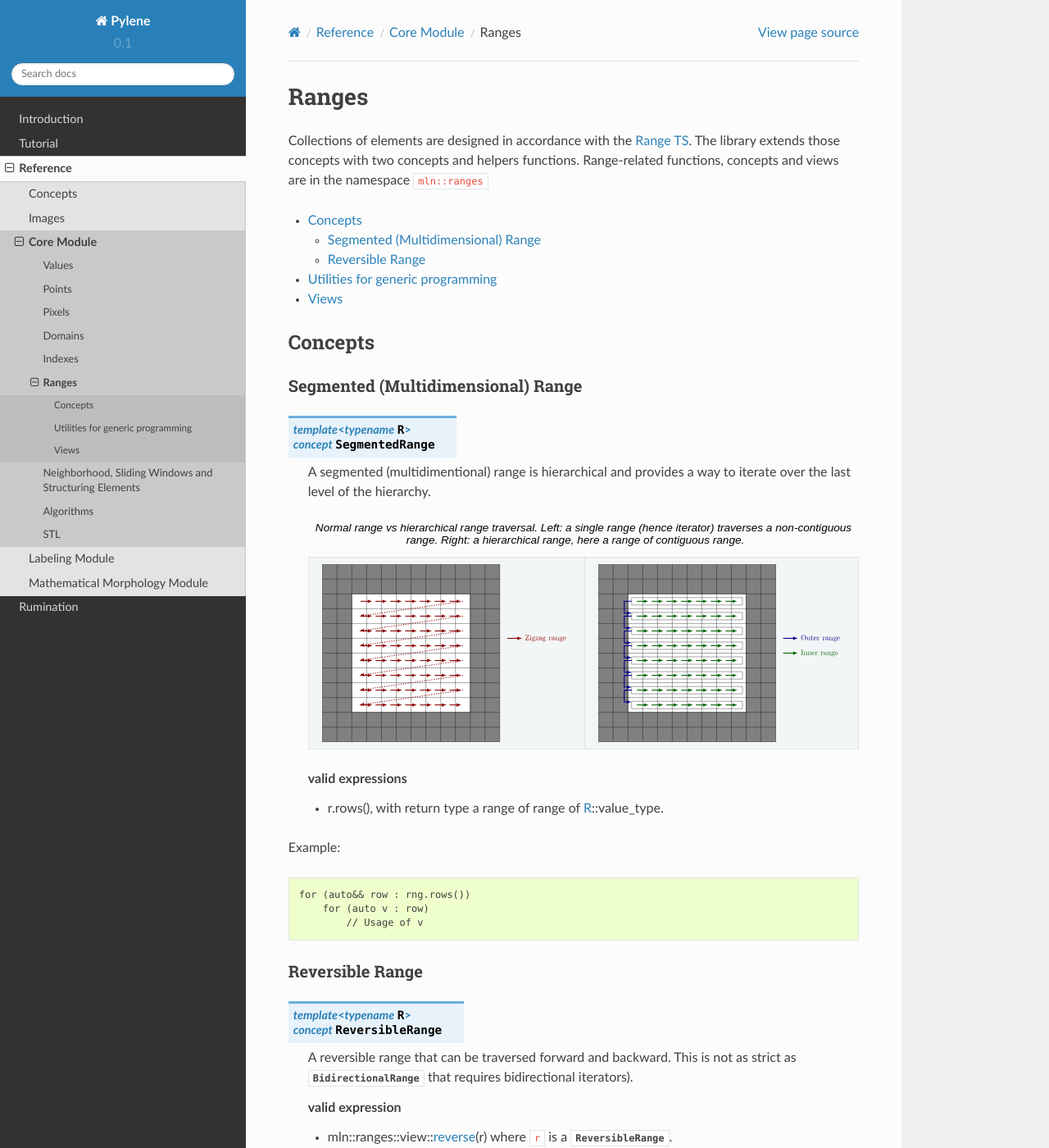
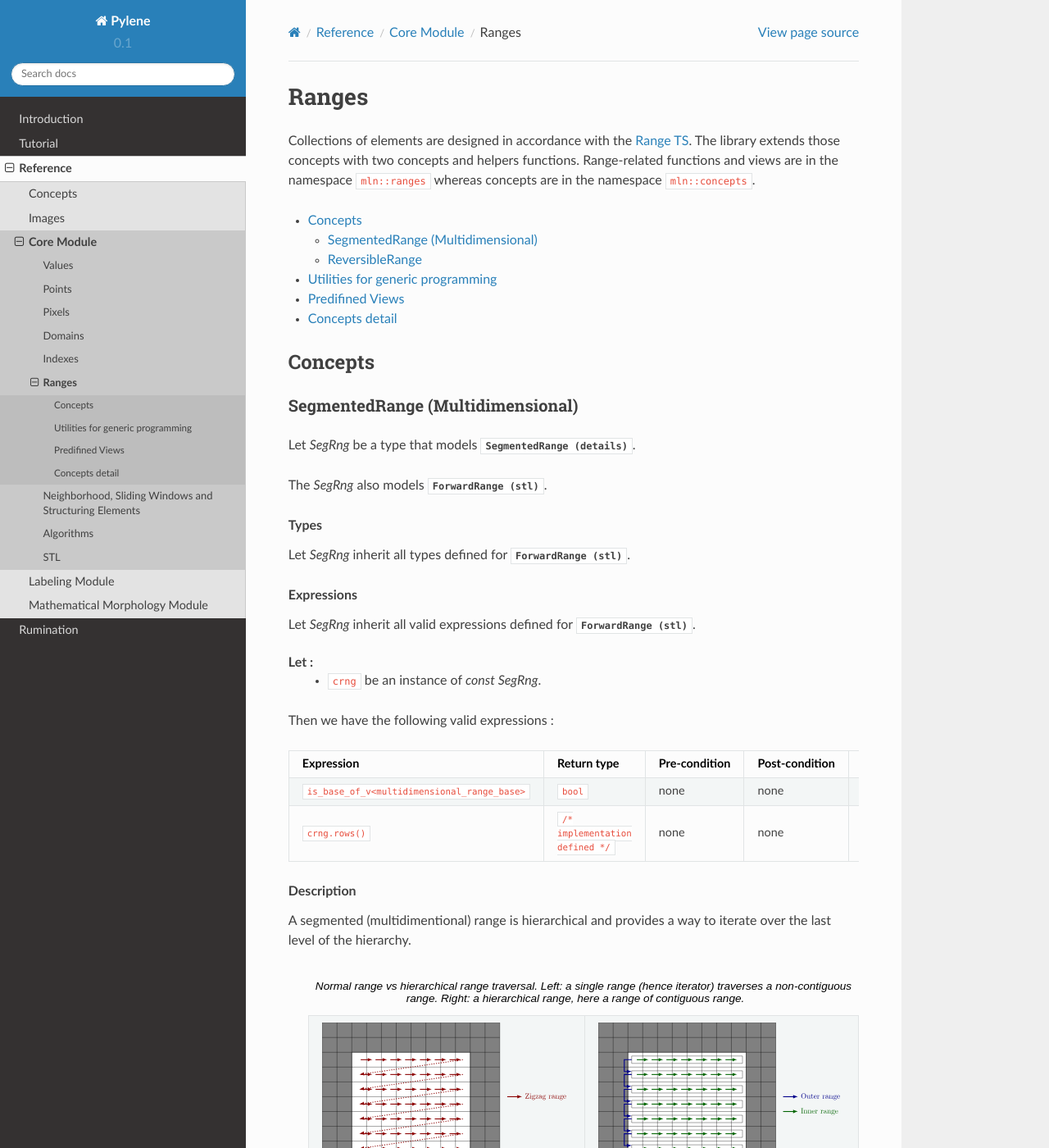
Before and after one commit to GerHobbelt/pylene, a Sphinx documentation site: the page built from doc/source/core/ranges.rst, in a window 1280 px wide and 1400 px high. Shown: the whole window at 82% size. Built offline with Sphinx 7.4.7 and the Read the Docs theme 2.0.0, drawn with Linux system fonts in a browser that asks for light colours; some of the changed text lies outside the part shown.

Commit message:
Revamp range concept doc

```diff
--- a/doc/source/core/concepts/pixels.rst
+++ b/doc/source/core/concepts/pixels.rst
@@ -19,7 +19,7 @@ Pixel
     #. Refines the :cpp:concept:`Regular (stl) <stl::Regular>` concept.
     #. ``Pix::value_type`` models the :cpp:concept:`Value <Value>` concept, is non-const and is not a reference.
     #. ``Pix::point_type`` models the :cpp:concept:`Point <Point>` concept.
-    #. ``Pix`` provide methods ``value`` and ``point``.
+    #. ``Pix`` provides methods ``value`` and ``point``.
 
     **Notation**
 
--- a/doc/source/core/ranges.rst
+++ b/doc/source/core/ranges.rst
@@ -1,9 +1,11 @@
+======
 Ranges
-######
+======
 
 Collections of elements are designed in accordance with the `Range TS
 <https://en.cppreference.com/w/cpp/experimental/ranges>`_.  The library extends those concepts with two concepts and
-helpers functions. Range-related functions, concepts and views are in the namespace ``mln::ranges``
+helpers functions. Range-related functions and views are in the namespace ``mln::ranges`` whereas concepts are in the
+namespace ``mln::concepts``.
 
 
 
@@ -11,18 +13,48 @@ helpers functions. Range-related functions, concepts and views are in the namesp
    :local:
 
 
-.. cpp:namespace:: mln::ranges
+Concepts
+--------
 
-Concepts
-********
 
-Segmented (Multidimensional) Range
-==================================
+.. cpp:namespace:: mln::concepts
 
-.. cpp:concept:: template <typename R> SegmentedRange
 
-    A segmented (multidimentional) range is hierarchical and provides a way to iterate over the last level of the hierarchy.
+.. _concept-ranges-SegmentedRange:
 
+SegmentedRange (Multidimensional)
+#################################
+
+Let `SegRng` be a type that models :cpp:concept:`SegmentedRange (details) <SegmentedRange>`.
+
+The `SegRng` also models :cpp:concept:`ForwardRange (stl) <stl::ForwardRange>`.
+
+.. _concept-ranges-SegmentedRange-types:
+.. rubric:: Types
+
+Let `SegRng` inherit all types defined for :cpp:concept:`ForwardRange (stl) <stl::ForwardRange>`.
+
+.. _concept-ranges-SegmentedRange-expressions:
+.. rubric:: Expressions
+
+Let `SegRng` inherit all valid expressions defined for :cpp:concept:`ForwardRange (stl) <stl::ForwardRange>`.
+
+Let :
+    - ``crng`` be an instance of `const SegRng`.
+
+Then we have the following valid expressions :
+
++-----------------------------------------------+----------------------------------+---------------+----------------+---------------------------------------------------------------------------+
+|                  Expression                   |           Return type            | Pre-condition | Post-condition |                                Description                                |
++===============================================+==================================+===============+================+===========================================================================+
+| ``is_base_of_v<multidimensional_range_base>`` | ``bool``                         | none          | none           | Must return ``true``.                                                     |
++-----------------------------------------------+----------------------------------+---------------+----------------+---------------------------------------------------------------------------+
+| ``crng.rows()``                               | ``/* implementation defined */`` | none          | none           | Return-type models :cpp:concept:`ForwardRange (stl) <stl::ForwardRange>`. |
++-----------------------------------------------+----------------------------------+---------------+----------------+---------------------------------------------------------------------------+
+
+.. rubric:: Description
+
+A segmented (multidimentional) range is hierarchical and provides a way to iterate over the last level of the hierarchy.
 
     .. list-table:: Normal range vs hierarchical range traversal. Left: a single range (hence iterator) traverses a
                     non-contiguous range. Right: a hierarchical range, here a range of contiguous range.
@@ -32,38 +64,59 @@ Segmented (Multidimensional) Range
           - .. image:: /figures/core/segmented_rng.svg
                 :width: 99%
 
+Example:
+
+.. code-block:: cpp
+
+    for (auto&& row : rng.rows())
+      for (auto v : row)
+        // Usage of v
 
 
-    .. rubric:: valid expressions
+.. _concept-ranges-ReversibleRange:
 
-    - :cpp:expr:`r.rows()`, with return type a range of range of :cpp:expr:`R::value_type`.
+ReversibleRange
+###############
 
+Let `RevRng` be a type that models :cpp:concept:`ReversibleRange (details) <ReversibleRange>`.
 
-Example::
+The `RevRng` also models :cpp:concept:`ForwardRange (stl) <stl::ForwardRange>`.
 
-    for (auto&& row : rng.rows())
-        for (auto v : row)
-            // Usage of v
+.. _concept-ranges-ReversibleRange-types:
+.. rubric:: Types
 
+Let `RevRng` inherit all types defined for :cpp:concept:`ForwardRange (stl) <stl::ForwardRange>`.
 
-Reversible Range
-================
+.. _concept-ranges-ReversibleRange-expressions:
+.. rubric:: Expressions
 
-.. cpp:concept:: template <typename R> ReversibleRange
+Let `RevRng` inherit all valid expressions defined for :cpp:concept:`ForwardRange (stl) <stl::ForwardRange>`.
 
-    A reversible range that can be traversed forward and backward. This is not
-    as strict as :cpp:concept:`BidirectionalRange` that requires bidirectional
-    iterators).
+Let :
+    - ``crng`` be an instance of `const RevRng`.
 
-    .. rubric:: valid expression
+Then we have the following valid expressions :
 
-    - :cpp:expr:`mln::ranges::view::reverse(r)` where ``r`` is a :cpp:concept:`ReversibleRange`.
++---------------------+----------------------------------+---------------+----------------+---------------------------------------------------------------------------+
+|     Expression      |           Return type            | Pre-condition | Post-condition |                                Description                                |
++=====================+==================================+===============+================+===========================================================================+
+| ``crng.reversed()`` | ``/* implementation defined */`` | none          | none           | Return-type models :cpp:concept:`ForwardRange (stl) <stl::ForwardRange>`. |
++---------------------+----------------------------------+---------------+----------------+---------------------------------------------------------------------------+
+
+.. rubric:: Description
+
+A reversible range that can be traversed forward and backward. This is not as strict as :cpp:concept:`BidirectionalRange`
+that requires bidirectional iterators.
 
 
 
 
 Utilities for generic programming
-*********************************
+---------------------------------
+
+
+.. cpp:namespace:: mln::ranges
+
 
 .. cpp:function:: auto rows(Range rng)
 
@@ -100,8 +153,10 @@ Utilities for generic programming
        // Usage of v1 and v2
 
 
-Views
-*****
+
+
+Predifined Views
+----------------
 
 .. toctree::
 
@@ -110,3 +165,13 @@ Views
    ranges/filter
    ranges/zip
    ranges/zip_with
+
+
+
+
+Concepts detail
+---------------
+
+.. toctree::
+
+   concepts/ranges
```
Also changed, not shown: doc/source/core/concepts/ranges.rst (added, +64 -0 lines), doc/source/core/domains.rst (+18 -18 lines), doc/source/core/pixels.rst (+11 -11 lines), doc/source/core/points.rst (+15 -15 lines), doc/source/core/values.rst (+6 -6 lines).
